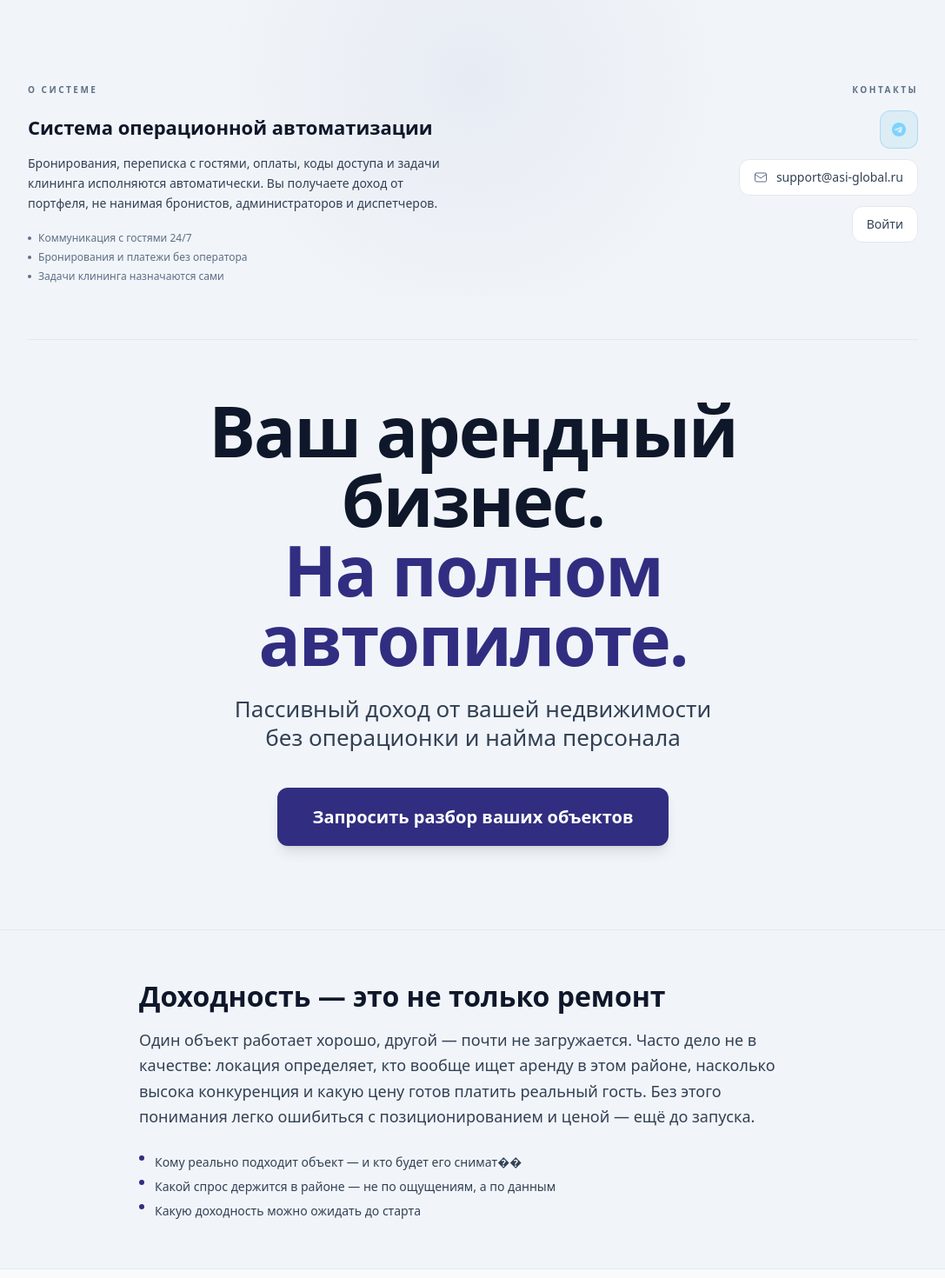
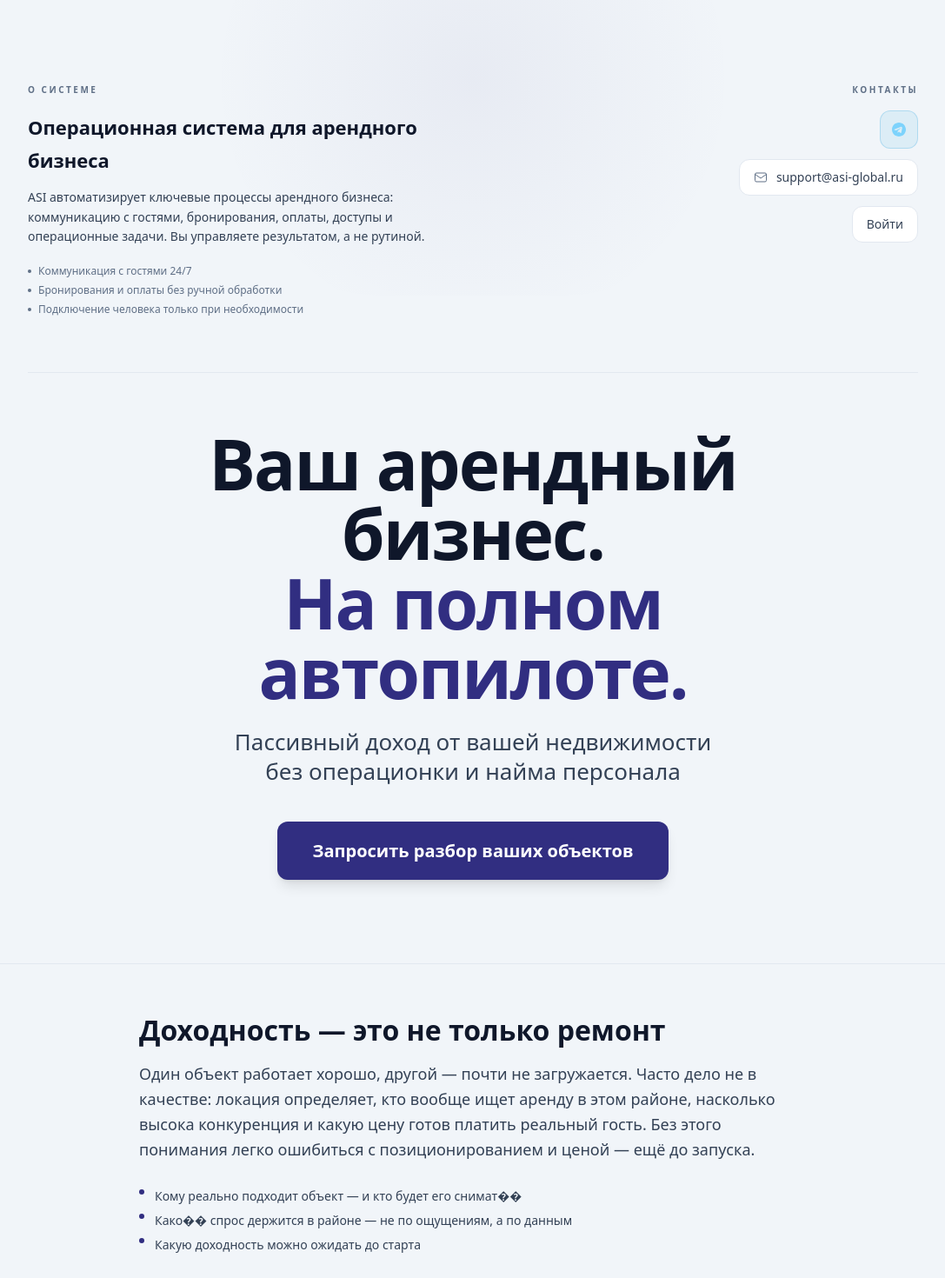
Before and after one commit to ASI-integration/asi-landing, a Next.js app: page /ru in a window 1280 px wide. Shown: the part 120-1590 px from the top of the page at 87% size, without its empty margins (96-1183 px from the left). Built offline with nearby package versions, Linux system fonts and the light colour scheme.

Commit message:
feat: refine "О системе" section in Russian page
Update headline and body for clarity and conciseness, enhance bullet points for better impact.

Co-authored-by: ASI - Autonomous Systems Integration <207600140+ASI-integration@users.noreply.github.com>

```diff
--- a/src/app/ru/page.tsx
+++ b/src/app/ru/page.tsx
@@ -54,12 +54,12 @@ export default function HomeRu() {
         {/* ── Hero ── */}
         <HeroSection content={{
           aboutLabel: 'О системе',
-          aboutHeadline: 'Система операционной автоматизации',
-          aboutBody: 'Бронирования, переписка с гостями, оплаты, коды доступа и задачи клининга исполняются автоматически. Вы получаете доход от портфеля, не нанимая бронистов, администраторов и диспетчеров.',
+          aboutHeadline: 'Операционная система для арендного бизнеса',
+          aboutBody: 'ASI автоматизирует ключевые процессы арендного бизнеса: коммуникацию с гостями, бронирования, оплаты, доступы и операционные задачи. Вы управляете результатом, а не рутиной.',
           aboutPoints: [
             'Коммуникация с гостями 24/7',
-            'Бронирования и платежи без оператора',
-            'Задачи клининга назначаются сами',
+            'Бронирования и оплаты без ручной обработки',
+            'Подключение человека только при необходимости',
           ],
           detailsLabel: 'Контакты',
           loginLabel: 'Войти',
@@ -83,7 +83,7 @@ export default function HomeRu() {
             <ul className="space-y-2">
               {[
                 'Кому реально подходит объект — и кто будет его снимат��',
-                'Какой спрос держится в районе — не по ощущениям, а по данным',
+                'Како�� спрос держится в районе — не по ощущениям, а по данным',
                 'Какую доходность можно ожидать до старта',
               ].map((point) => (
                 <li key={point} className="flex items-start gap-3 text-sm text-[var(--t-text-2)]">
```
